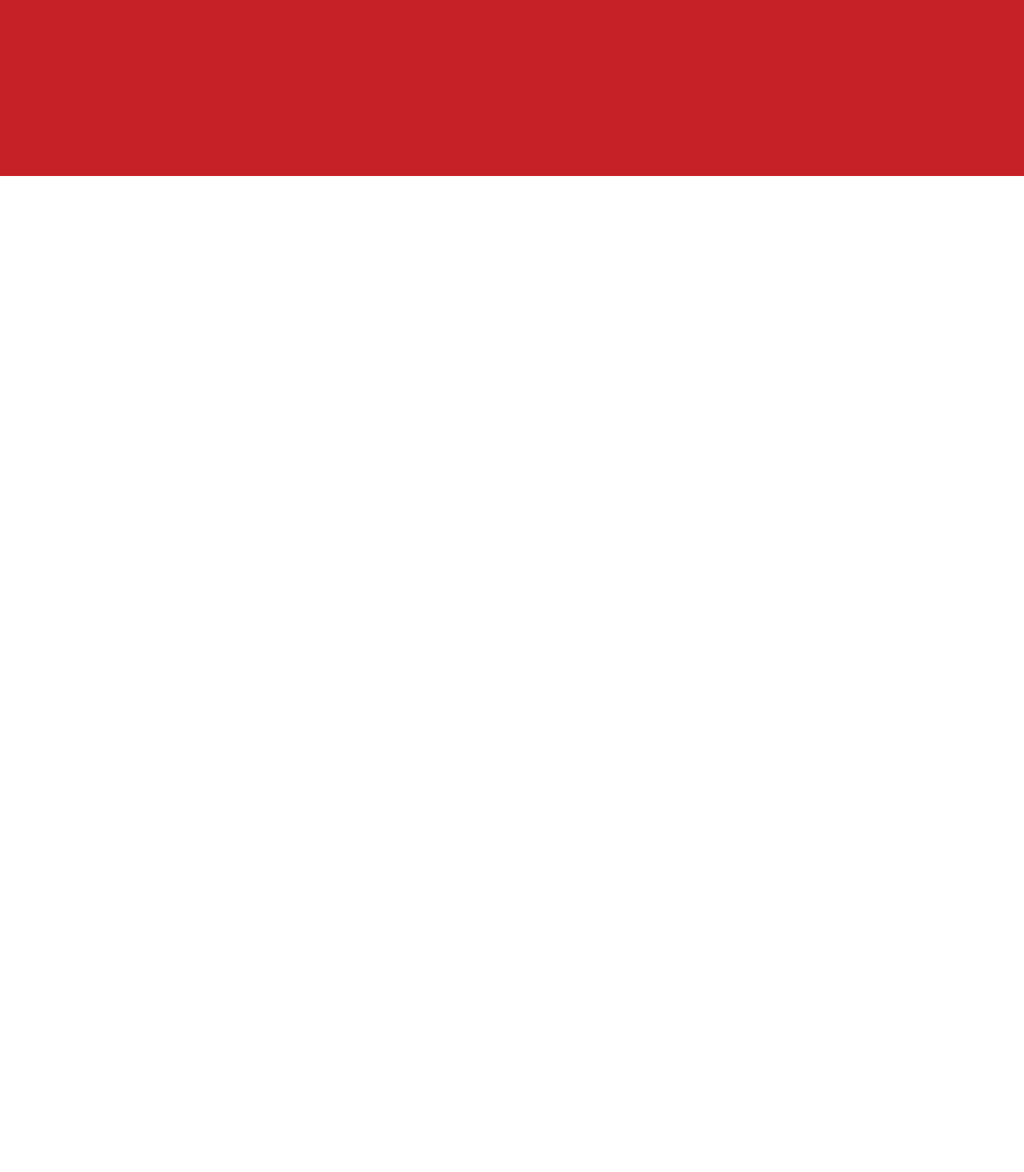
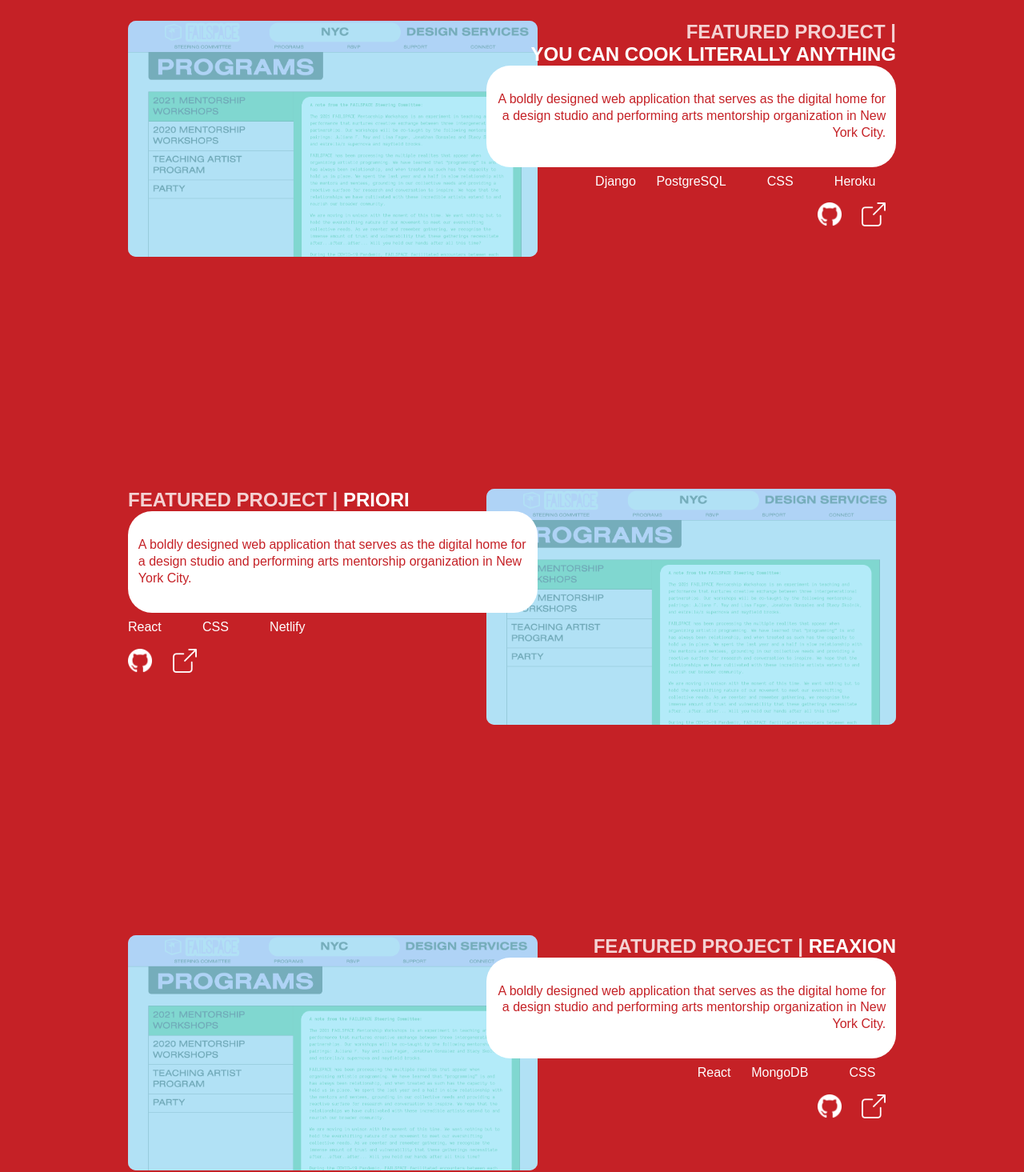
Before and after one commit to ampersand-paris/ampersand-paris-website, a React (Create React App) app: page /about in a window 1280 px wide. Shown: the part 2719-4184 px from the top of the page at 80% size. Before the commit the page ends 2939 px from the top, so only its background shows below. Built offline with nearby package versions, Linux system fonts and the light colour scheme; the HTML template or start-up script is replaced by a standard one; a web font is replaced by a local one.

Commit message:
portfolio structure

```diff
--- a/src/Portfolio/Components/Portfolio.js
+++ b/src/Portfolio/Components/Portfolio.js
@@ -32,6 +32,71 @@ const Portfolio = () => {
                 </div>
             </div>
         </div>
+        <div className="seventy-five relative top-padding flex flex-end">
+            <div className="portfolio-text relative z-index">
+                <h3 className="white portfolio-title txt-al-right"><span className="opacity-80">Featured Project |<br></br></span> You Can Cook Literally Anything</h3>
+                <div className="bg-white border-radius text-padding">
+                    <p className="txt-al-right">A boldly designed web application that serves as the digital home for a design studio and performing arts mentorship organization in New York City.</p>
+                </div>
+                <div className="flex flex-end no-space">
+                    <p className="white tech-padding-first">Django</p>
+                    <p className="white tech-padding-first">PostgreSQL</p>
+                    <p className="white tech-padding">CSS</p>
+                    <p className="white tech-padding">Heroku</p>
+                </div>
+                <div className="flex flex-end no-space">
+                    <img className="icon icon-padding-first" src="./Images/GitHub.png" />
+                    <img className="icon icon-padding" src="./Images/ExternalLink.png" />
+                </div>
+            </div>
+            <div style={{ backgroundImage: `url(${failspaceBackground})` }} className="portfolio-image absolute left" id="failspace">
+                <div className="portfolio-image-overlay">
+                </div>
+            </div>
+        </div>
+        <div className="seventy-five relative top-padding">
+            <div className="portfolio-text relative z-index">
+                <h3 className="white portfolio-title"><span className="opacity-80">Featured Project |</span> PRIORI</h3>
+                <div className="bg-white  border-radius text-padding">
+                    <p>A boldly designed web application that serves as the digital home for a design studio and performing arts mentorship organization in New York City.</p>
+                </div>
+                <div className="flex no-space">
+                    <p className="white tech-padding-first">React</p>
+                    <p className="white tech-padding">CSS</p>
+                    <p className="white tech-padding">Netlify</p>
+                </div>
+                <div className="flex no-space">
+                    <img className="icon icon-padding-first" src="./Images/GitHub.png" />
+                    <img className="icon icon-padding" src="./Images/ExternalLink.png" />
+                </div>
+            </div>
+            <div style={{ backgroundImage: `url(${failspaceBackground})` }} className="portfolio-image absolute right" id="failspace">
+                <div className="portfolio-image-overlay">
+
+                </div>
+            </div>
+        </div>
+        <div className="seventy-five relative top-padding flex flex-end">
+            <div className="portfolio-text relative z-index">
+                <h3 className="white portfolio-title txt-al-right"><span className="opacity-80">Featured Project |</span> Reaxion</h3>
+                <div className="bg-white border-radius text-padding">
+                    <p className="txt-al-right">A boldly designed web application that serves as the digital home for a design studio and performing arts mentorship organization in New York City.</p>
+                </div>
+                <div className="flex flex-end no-space">
+                    <p className="white tech-padding-first">React</p>
+                    <p className="white tech-padding-first">MongoDB</p>
+                    <p className="white tech-padding">CSS</p>
+                </div>
+                <div className="flex flex-end no-space">
+                    <img className="icon icon-padding-first" src="./Images/GitHub.png" />
+                    <img className="icon icon-padding" src="./Images/ExternalLink.png" />
+                </div>
+            </div>
+            <div style={{ backgroundImage: `url(${failspaceBackground})` }} className="portfolio-image absolute left" id="failspace">
+                <div className="portfolio-image-overlay">
+                </div>
+            </div>
+        </div>
     </div>
     )
 }
--- a/src/index.css
+++ b/src/index.css
@@ -110,6 +110,10 @@ a:link {
 
 .txt-al-right {
   text-align: right;
+}
+
+.txt-al-left {
+  text-align: left;
 }
 
 /* ====== SPACING ====== */
@@ -241,6 +245,10 @@ body {
   padding: 1vH 1vW 1vH 0vW;
 }
 
+.top-padding {
+  margin-top: 40vH;
+}
+
 /* ====== ANIMATIONS ====== */
 
 .transition-duration {
@@ -352,6 +360,9 @@ body {
   right: 0%;
 }
 
+.left {
+  left: 0%;
+}
 .icon {
   width: 30px;
 }
```
